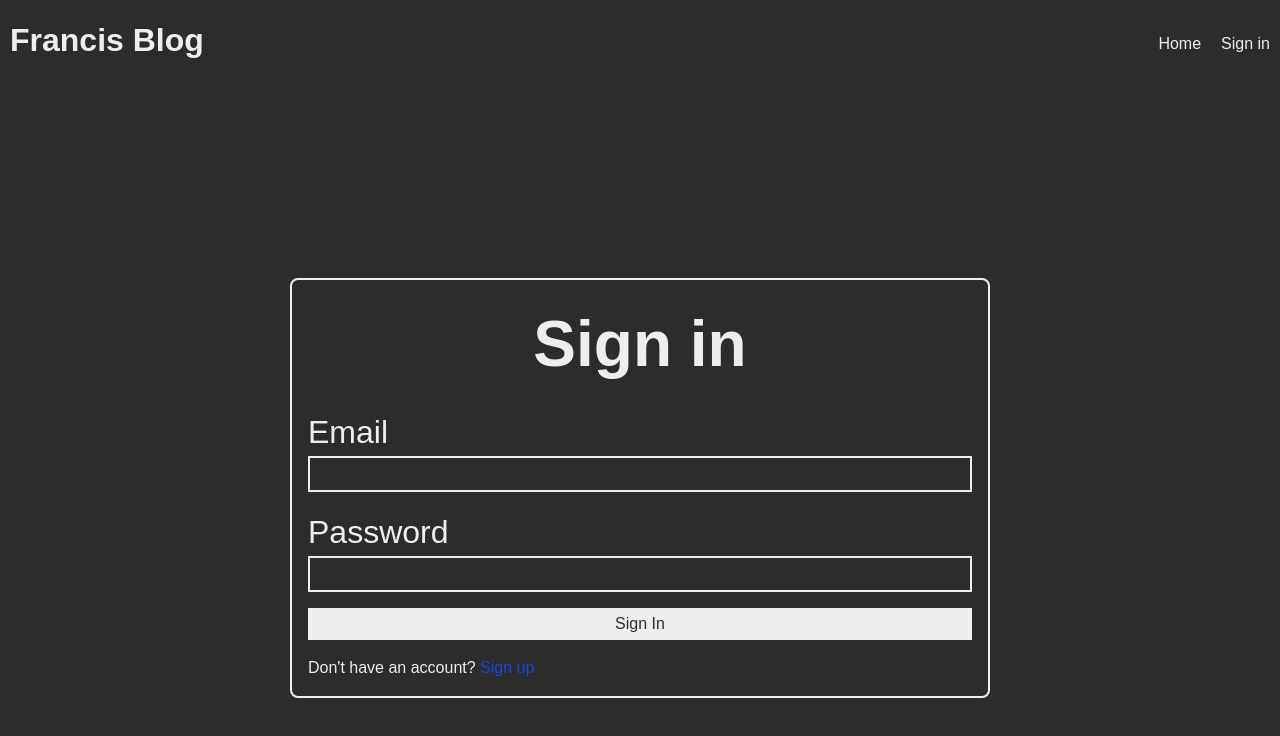
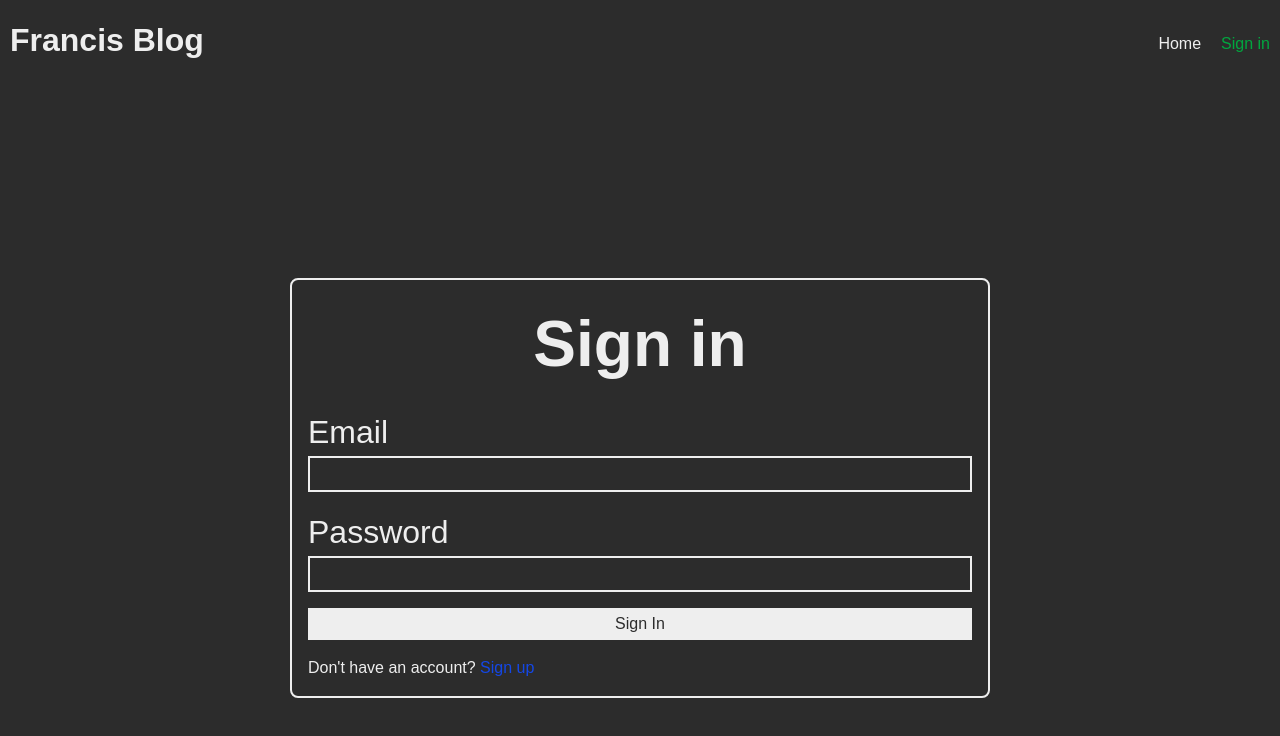
Before and after one commit to FrancisAl-j/Blog-Supabase, a React (Vite) app in the folder client/: page /signin in a window 1280 px wide. Shown: the top 736 px of the page. Built offline with nearby package versions, Linux system fonts and the light colour scheme; no server answers; the database is empty.

Commit message:
chore: fix some bugs on responsive

```diff
--- a/client/src/components/Nav.tsx
+++ b/client/src/components/Nav.tsx
@@ -82,7 +82,12 @@ const Nav = () => {
             </li>
           ) : (
             <Link to="signin">
-              <li>Sign in</li>
+              <li
+                onClick={hideNav}
+                className="text-green-600 cursor-pointer text-center p-4 sm:p-0 my-4 border-2 sm:border-0"
+              >
+                Sign in
+              </li>
             </Link>
           )}
         </ul>
--- a/client/src/pages/MyBlogs.tsx
+++ b/client/src/pages/MyBlogs.tsx
@@ -14,7 +14,7 @@ type BlogType = {
 const MyBlogs = () => {
   const dispatch = useAppDispatch();
   const { user } = useAppSelector((state) => state.auth);
-  const { myBlogs } = useAppSelector((state) => state.blog);
+  const { myBlogs, gettingBlogs } = useAppSelector((state) => state.blog);
   const [blogId, setBlogId] = useState<null | number>(null);
   const [updateId, setUpdateId] = useState<null | number>(null);
 
@@ -29,8 +29,17 @@ const MyBlogs = () => {
   useEffect(() => {
     dispatch(GetMyBlogs(user?.id as string));
   }, [dispatch]);
+
+  if (gettingBlogs) {
+    return (
+      <div className="flex justify-center items-center min-h-screen">
+        <div className="animate-spin rounded-full h-16 w-16 border-t-4 border-blue-500 border-solid"></div>
+      </div>
+    );
+  }
+
   return (
-    <main>
+    <main className="main-container">
       <h1 className="title font-extrabold">My Blogs</h1>
 
       <div className="px-5 flex flex-col gap-5 py-10">
--- a/client/src/redux/reducers/blogsReducer.ts
+++ b/client/src/redux/reducers/blogsReducer.ts
@@ -74,7 +74,7 @@ export const blogSlice = createSlice({
     });
     builder.addCase(GetBlogs.fulfilled, (state, action: any) => {
       state.blogs = action.payload.blogs;
-      state.total = action.payload.total; // ✅ Store total
+      state.total = action.payload.total;
       state.gettingBlogs = false;
     });
     builder.addCase(GetBlogs.rejected, (state) => {
```
